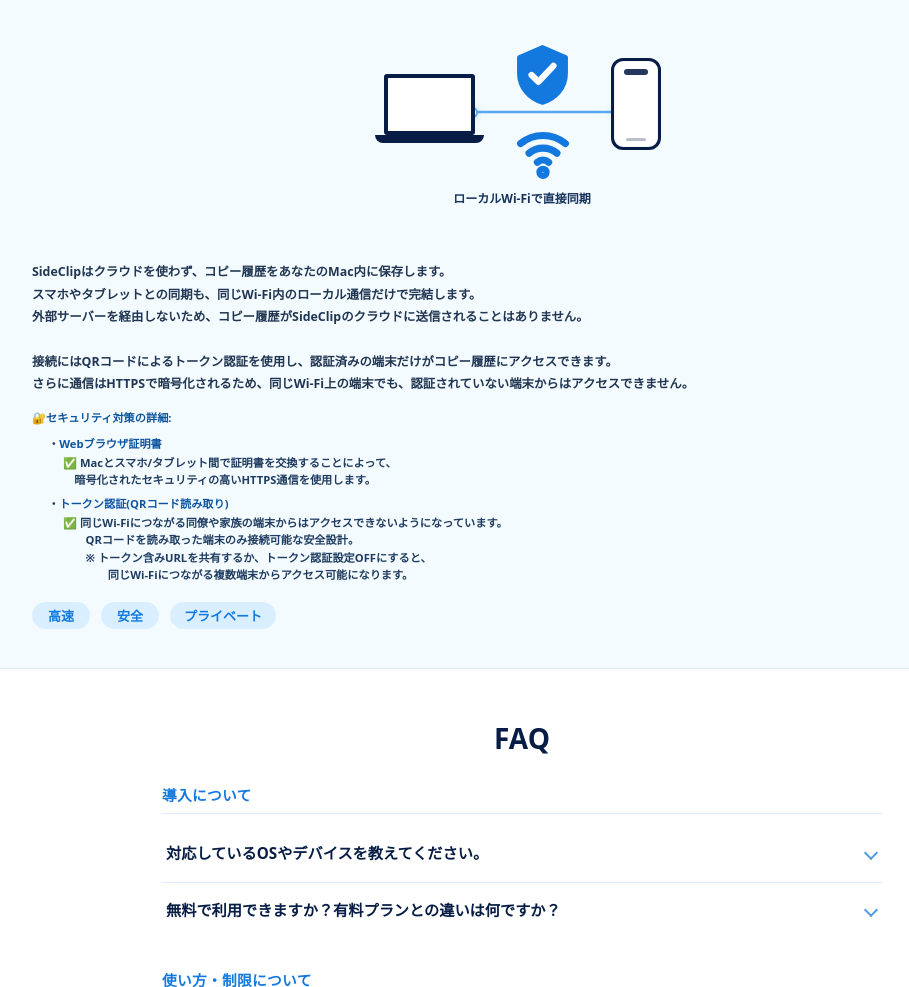
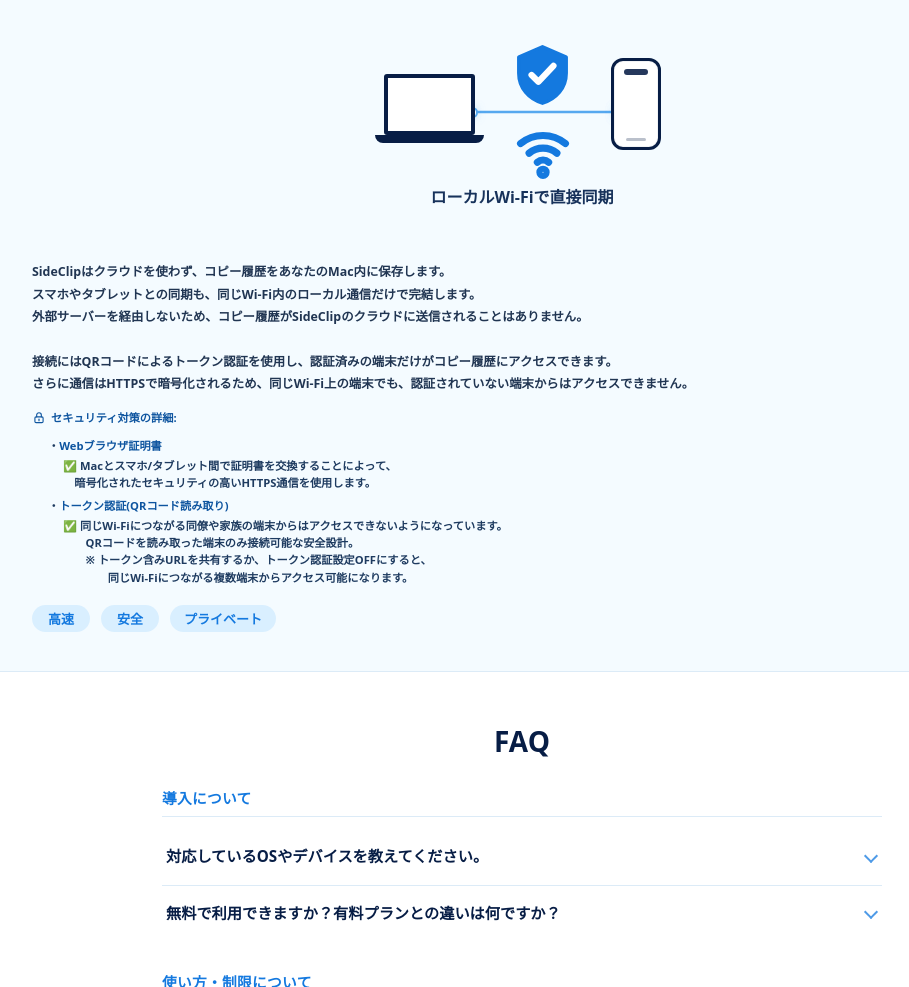
Before and after one commit to sideclipapp-dev/SideClip_LP, a plain HTML site: page index.html in a window 1280 px wide. Shown: the part 7210-8197 px from the top of the page, without its empty margins (118-1027 px from the left). Drawn offline with Linux system fonts and the light colour scheme.

Commit message:
Add trust facts section with new icon and styles in app.js and styles.css
- Introduced a new trust facts title with an accompanying lock icon in app.js to enhance security messaging.
- Updated styles in styles.css to improve the layout and presentation of the trust facts section, ensuring better alignment and visual appeal.
- Aimed to enhance user understanding of security measures and improve overall engagement with the app's features.

```diff
--- a/app.js
+++ b/app.js
@@ -47,6 +47,13 @@
     `,
     lock: `
       <svg viewBox="0 0 24 24"><rect x="5" y="10" width="14" height="10" rx="2" /><path d="M8 10V7a4 4 0 0 1 8 0v3" /><path d="M12 14v2.5" /></svg>
+    `,
+    trustFactsLock: `
+      <svg viewBox="0 0 24 24" aria-hidden="true">
+        <rect x="5" y="10" width="14" height="10" rx="2" />
+        <path d="M8 10V7a4 4 0 0 1 8 0v3" />
+        <path d="M12 14v2.5" />
+      </svg>
     `,
     gift: `
       <svg viewBox="0 0 24 24" aria-hidden="true"><path d="M20 12v8H4v-8M2 7h20v5H2zM12 22V7M12 7H8.5a2.5 2.5 0 1 1 2.5-2.5V7Zm0 0h3.5A2.5 2.5 0 1 0 13 4.5V7Z" /></svg>
@@ -588,7 +595,10 @@
               </p>
               <ul class="trust-facts" aria-label="信頼性に関する補足情報">
                 <li>
-                  <strong>🔐セキュリティ対策の詳細:</strong>
+                  <strong class="trust-facts__title">
+                    <span class="trust-facts__title-icon" aria-hidden="true">${icon.trustFactsLock}</span>
+                    <span class="trust-facts__title-text">セキュリティ対策の詳細:</span>
+                  </strong>
                   <ul class="trust-subfacts" aria-label="セキュリティ対策の詳細">
                     <li>・<strong>Webブラウザ証明書</strong><span class="trust-subfacts__detail">✅️ Macとスマホ/タブレット間で証明書を交換することによって、<br />　暗号化されたセキュリティの高いHTTPS通信を使用します。</span></li>
                     <li>・<strong>トークン認証(QRコード読み取り)</strong><span class="trust-subfacts__detail">✅️ 同じWi-Fiにつながる同僚や家族の端末からはアクセスできないようになっています。<br />　　QRコードを読み取った端末のみ接続可能な安全設計。
--- a/styles.css
+++ b/styles.css
@@ -1542,6 +1542,35 @@
   color: #0d549f;
 }
 
+.trust-facts strong.trust-facts__title {
+  display: inline-flex;
+  align-items: center;
+  gap: 5px;
+}
+
+.trust-facts__title-icon {
+  display: inline-flex;
+  flex-shrink: 0;
+  width: 14px;
+  height: 14px;
+  color: #0d549f;
+}
+
+.trust-facts__title-icon svg {
+  display: block;
+  width: 100%;
+  height: 100%;
+  fill: none;
+  stroke: currentColor;
+  stroke-width: 1.9;
+  stroke-linecap: round;
+  stroke-linejoin: round;
+}
+
+.trust-facts__title-text {
+  min-width: 0;
+}
+
 .trust-subfacts {
   margin: 8px 0 0;
   padding: 0 0 0 16px;
@@ -1807,7 +1836,8 @@
   margin: 0;
   transform: translateX(-50%);
   color: #17325b;
-  font-size: 12px;
+  font-size: clamp(13px, 1.55vw, 16px);
+  line-height: 1.25;
   font-weight: 850;
   text-align: center;
 }
```
